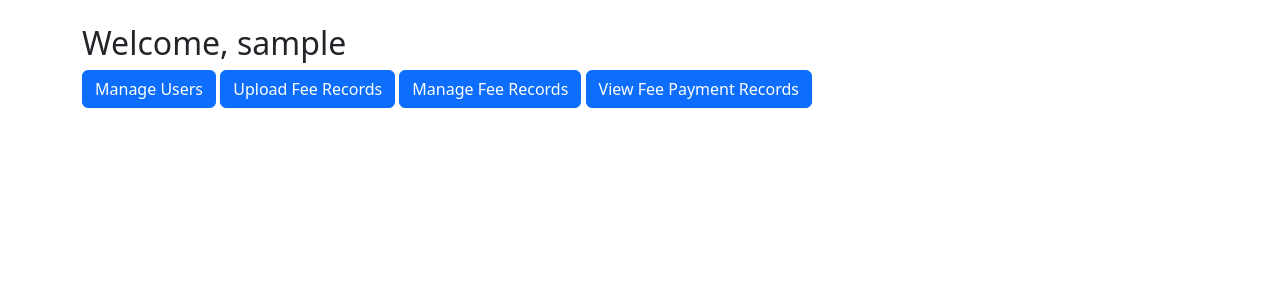
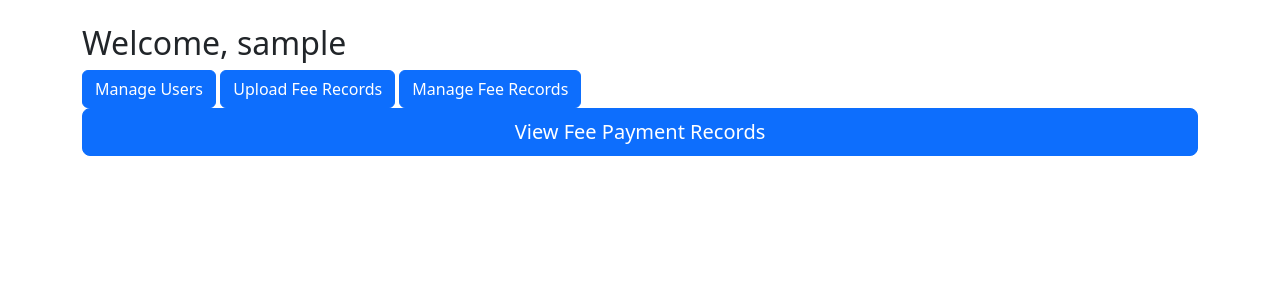
Before and after one commit to EzraelJeremiah-py/PESS, a Flask app: page /admin/dashboard in a window 1280 px wide. Shown: the part 56-356 px from the top of the page. Run offline with Flask 3, Linux system fonts and the light colour scheme; the visitor is signed in with stand-in values (Sample User, id 1).

Commit message:
Update link for viewing fee payment records

```diff
--- a/pess-backend/templates/admin_dashboard.html
+++ b/pess-backend/templates/admin_dashboard.html
@@ -22,7 +22,7 @@
     <!-- Fee Management -->
     <a href="{{ url_for('fees.upload_fee_file') }}" class="btn btn-primary">Upload Fee Records</a>
     <a href="{{ url_for('fees.view_fee_files') }}" class="btn btn-primary">Manage Fee Records</a>
-    <a href="{{ url_for('user.view_fees') }}" class="btn btn-primary">View Fee Payment Records</a>
-  </div>
+    <a href="{{ url_for('fees.user_fee_files') }}" class="btn btn-primary btn-lg w-100">View Fee Payment Records</a>
+</div>
 </body>
 </html>
```
